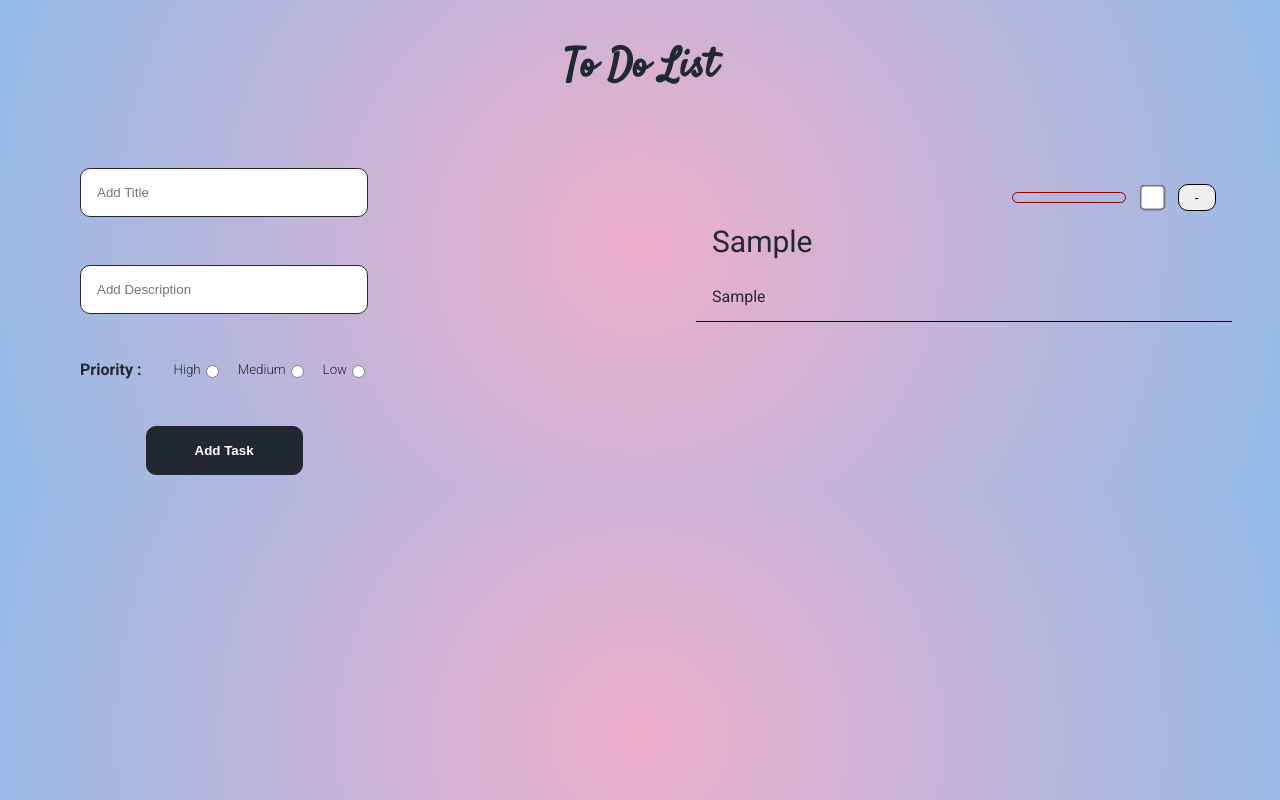
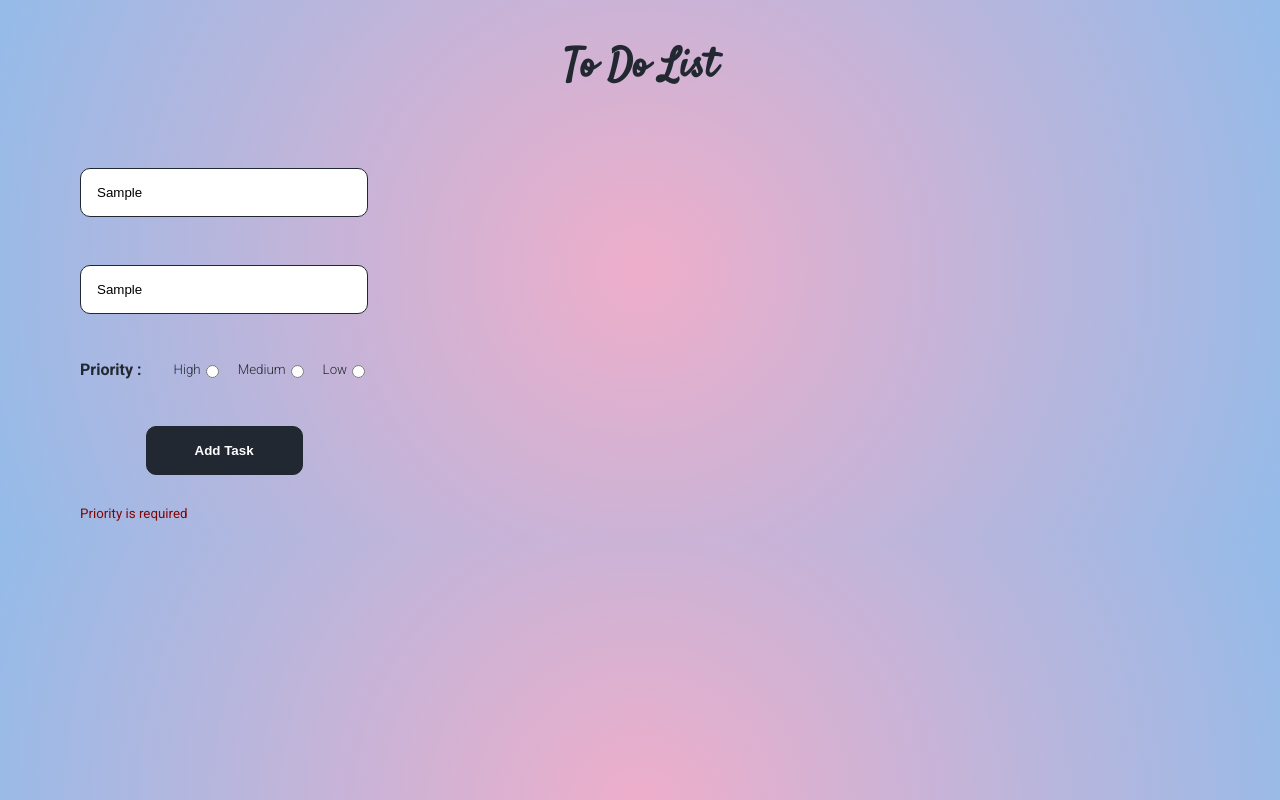
Before and after one commit to SametCeven/InsiderBootcamp, a plain HTML site: page projects/w2/index.html in a window 1280 px wide. Both pictures are taken after typing "Sample", "Sample" into the empty fields and a click on the button "Add Task". Drawn offline with Linux system fonts and the light colour scheme.

Commit message:
form validation added

```diff
--- a/projects/w2/index.css
+++ b/projects/w2/index.css
@@ -181,3 +181,18 @@ h2{
 .task-section .task:has(input:checked){
     background-color: rgb(227, 245, 227);
 }
+
+
+/* FORM VALIDATION */
+.error-container{
+    font-size: smaller;
+    color: var(--error-color);
+    display: flex;
+    flex-direction: column;
+    gap:0.2rem;
+    margin-top: 2rem;
+}
+
+.error-message{
+
+}
--- a/projects/w2/index.html
+++ b/projects/w2/index.html
@@ -20,10 +20,10 @@
         <section class="form-section">
             <form action="">
                 <label>
-                    <input type="text" name="title" id="title" placeholder="Add Title">
+                    <input type="text" name="title" id="title" placeholder="Add Title (required)">
                 </label>
                 <label>
-                    <input type="textarea" name="description" id="description" placeholder="Add Description">
+                    <input type="textarea" name="description" id="description" placeholder="Add Description (required)">
                 </label>
                 <div class="radio">
                     <span> Priority : </span>
--- a/projects/w2/index.js
+++ b/projects/w2/index.js
@@ -12,29 +12,48 @@ const currentTaskSection = document.querySelector(".task-section");
 
 
 // FORM INPUT EVENT
-form.addEventListener("change",(e)=>{
-    if(e.target === formTitle){
+form.addEventListener("change", (e) => {
+    if (e.target === formTitle) {
         formData["formTitle"] = e.target.value;
-    }else if(e.target === formDescription){
+    } else if (e.target === formDescription) {
         formData["formDescription"] = e.target.value;
-    }else if(e.target.type === "radio"){
+    } else if (e.target.type === "radio") {
         formData["formRadio"] = e.target.value;
     }
 })
 
 
 // FORM BUTTON SUBMIT EVENT
-formButton.addEventListener("click",(e)=>{
+formButton.addEventListener("click", (e) => {
     e.preventDefault();
+
+    try {
+        // FORM VALIDATION
+        const errors = [];
+
+        if (!formData.formTitle) errors.push("Title is required!")
+
+        if (!formData.formDescription) errors.push("Description is required!")
+
+        if (!formData.formRadio) errors.push("Priority is required!")
+
+        if (errors.length > 0) throw new Error(errors.join(""));
+
+
+        // RESETTING FORM
         formTitle.value = "";
         formTitle.textContent = "";
         formDescription.value = "";
         formDescription.textContent = "";
         formRadio.value = "";
-    formAllRadios.forEach((r)=>{
+        formAllRadios.forEach((r) => {
             r.checked = false;
         })
+        const errContainer = document.querySelector(".error-container")
+        if (errContainer) errContainer.remove();
 
+
+        // ADDING TASK
         const div = document.createElement("div");
         div.classList.add("task")
 
@@ -69,13 +88,35 @@ formButton.addEventListener("click",(e)=>{
         currentTaskSection.appendChild(div);
 
         formData = {};
+
+    } catch (err) {
+        errors = err.message.split("!");
+
+        let errContainer = document.querySelector(".error-container");
+
+        if (!errContainer) {
+            errContainer = document.createElement("ul");
+        }
+
+        errContainer.classList.add("error-container");
+        form.appendChild(errContainer);
+
+        errContainer.innerHTML = "";
+
+        errors.forEach((e) => {
+            const errMessage = document.createElement("li");
+            errMessage.classList.add("error-message");
+            errMessage.textContent = e;
+            errContainer.appendChild(errMessage);
+        })
+    }
 })
 
 
 
 // CURRENT TASK ELEMENTS
-currentTaskSection.addEventListener("click",((e)=>{
-    if(e.target.tagName === "BUTTON"){
+currentTaskSection.addEventListener("click", ((e) => {
+    if (e.target.tagName === "BUTTON") {
         e.stopPropagation();
         const task = e.target.closest(".task");
         task.remove();
```
Lines whose indentation alone changed are shown as unchanged.
